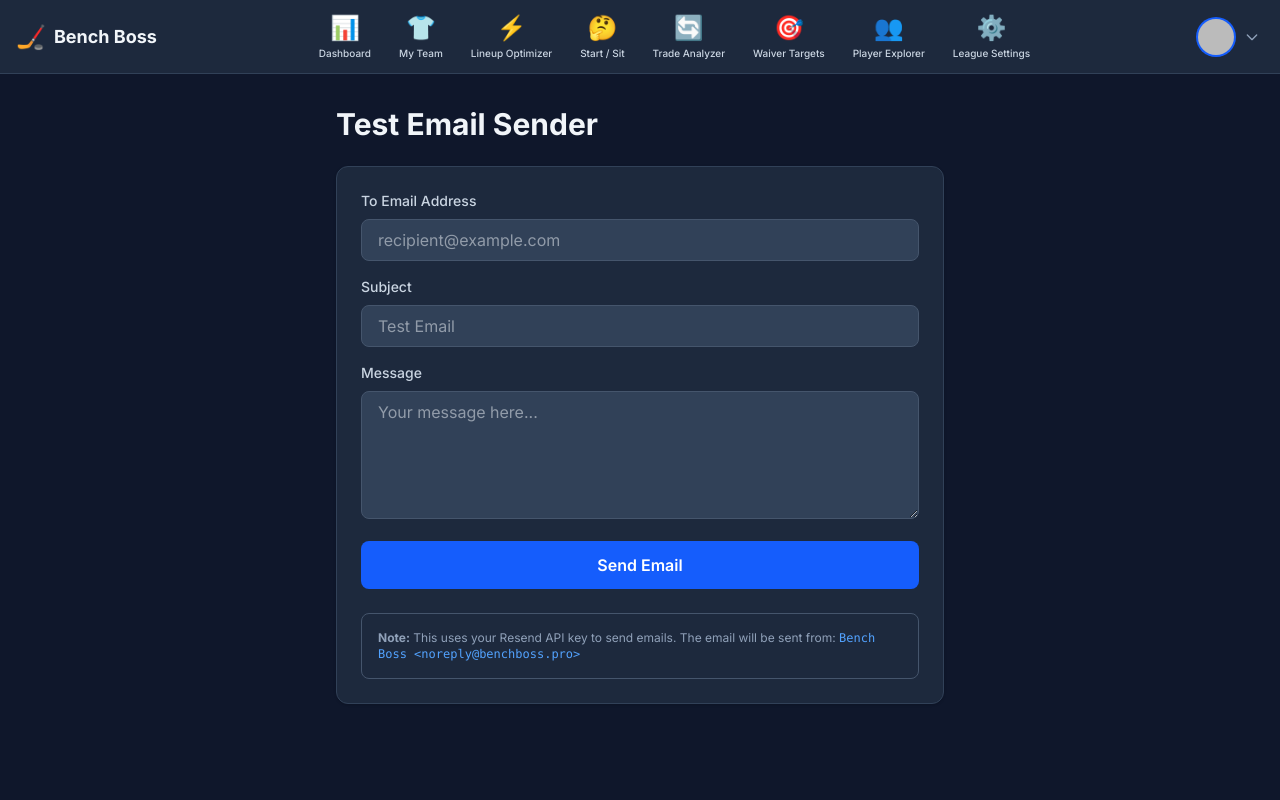
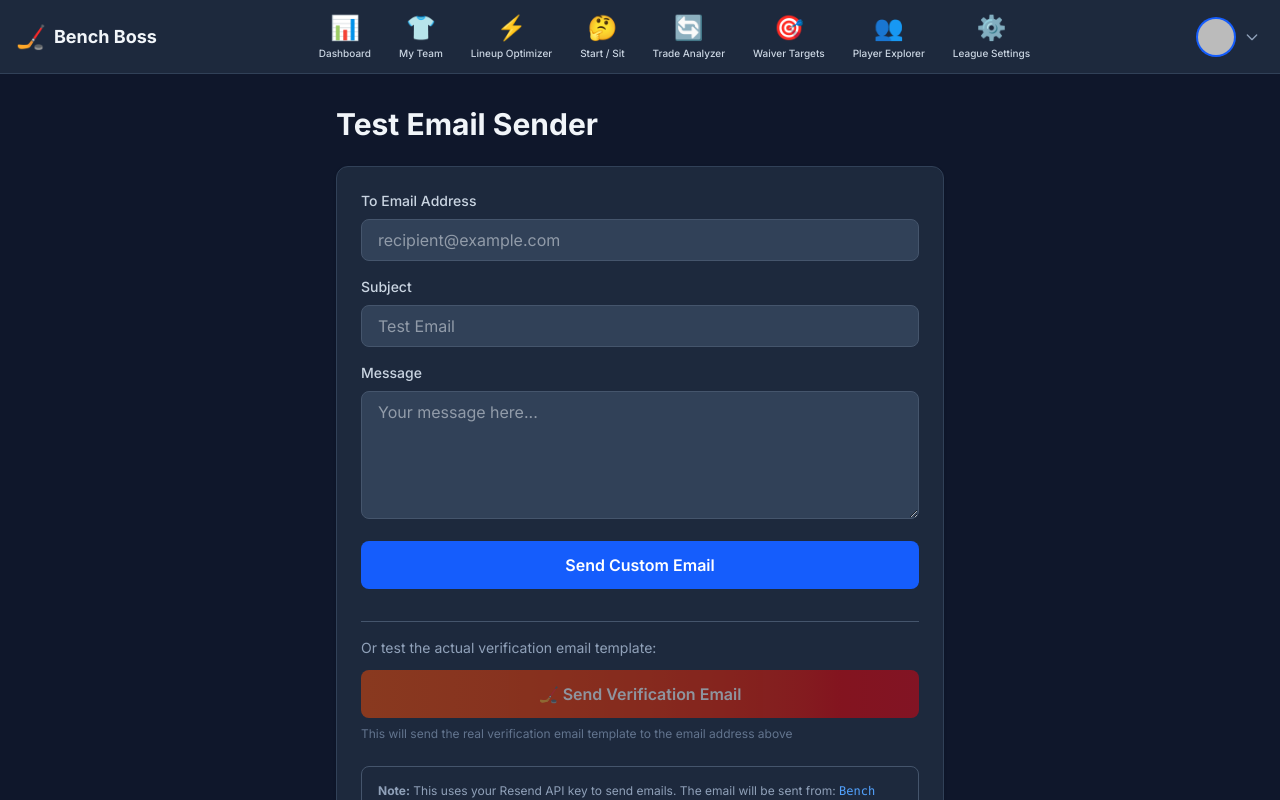
Before and after one commit to jimbox337/bench-boss, a Next.js app: page /test-email in a window 1280 px wide. Built offline with nearby package versions, Linux system fonts and the light colour scheme; no server answers; sample sign-in values are in the browser's storage.

Commit message:
Add email debugging tools and test verification endpoint

```diff
--- /dev/null
+++ b/app/api/test-verification-email/route.ts
@@ -0,0 +1,54 @@
+import { NextRequest, NextResponse } from 'next/server';
+import { getServerSession } from 'next-auth';
+import { authOptions } from '@/lib/auth';
+import { sendVerificationEmail, generateToken } from '@/lib/email';
+
+export async function POST(request: NextRequest) {
+  try {
+    const session = await getServerSession(authOptions);
+
+    if (!session?.user) {
+      return NextResponse.json(
+        { success: false, error: 'Unauthorized' },
+        { status: 401 }
+      );
+    }
+
+    const body = await request.json();
+    const { email } = body;
+
+    if (!email) {
+      return NextResponse.json(
+        { success: false, error: 'Email is required' },
+        { status: 400 }
+      );
+    }
+
+    // Generate a test token
+    const testToken = generateToken();
+
+    // Send the verification email
+    console.log(`📧 Attempting to send verification email to: ${email}`);
+    const success = await sendVerificationEmail(email, session.user.name || 'Test User', testToken);
+
+    if (success) {
+      console.log(`✅ Verification email sent successfully to: ${email}`);
+      return NextResponse.json({
+        success: true,
+        message: 'Verification email sent successfully',
+      });
+    } else {
+      console.error(`❌ Failed to send verification email to: ${email}`);
+      return NextResponse.json(
+        { success: false, error: 'Failed to send verification email' },
+        { status: 500 }
+      );
+    }
+  } catch (error) {
+    console.error('Error in test-verification-email API:', error);
+    return NextResponse.json(
+      { success: false, error: 'Internal server error' },
+      { status: 500 }
+    );
+  }
+}
--- a/app/test-email/page.tsx
+++ b/app/test-email/page.tsx
@@ -8,6 +8,38 @@
   const [message, setMessage] = useState('');
   const [isLoading, setIsLoading] = useState(false);
   const [result, setResult] = useState('');
+
+  const handleTestVerification = async () => {
+    if (!to) {
+      setResult('❌ Please enter an email address');
+      return;
+    }
+
+    setIsLoading(true);
+    setResult('');
+
+    try {
+      console.log('📧 Sending verification email to:', to);
+      const response = await fetch('/api/test-verification-email', {
+        method: 'POST',
+        headers: { 'Content-Type': 'application/json' },
+        body: JSON.stringify({ email: to }),
+      });
+
+      const data = await response.json();
+
+      if (data.success) {
+        setResult(`✅ Verification email sent successfully to ${to}! Check your inbox.`);
+      } else {
+        setResult(`❌ Error: ${data.error}`);
+      }
+    } catch (error) {
+      console.error('Error sending verification email:', error);
+      setResult(`❌ Error: ${error instanceof Error ? error.message : 'Unknown error'}`);
+    } finally {
+      setIsLoading(false);
+    }
+  };
 
   const handleSend = async (e: React.FormEvent) => {
     e.preventDefault();
@@ -233,8 +265,26 @@
             disabled={isLoading}
             className="w-full bg-blue-600 text-white py-3 rounded-lg font-semibold hover:bg-blue-700 transition-colors disabled:opacity-50 disabled:cursor-not-allowed"
           >
-            {isLoading ? 'Sending...' : 'Send Email'}
+            {isLoading ? 'Sending...' : 'Send Custom Email'}
           </button>
+
+          {/* Test Verification Email Button */}
+          <div className="mt-4 pt-4 border-t border-slate-600">
+            <p className="text-sm text-slate-400 mb-3">
+              Or test the actual verification email template:
+            </p>
+            <button
+              type="button"
+              onClick={handleTestVerification}
+              disabled={isLoading || !to}
+              className="w-full bg-gradient-to-r from-orange-600 to-red-600 hover:from-orange-700 hover:to-red-700 text-white py-3 rounded-lg font-semibold transition-all disabled:opacity-50 disabled:cursor-not-allowed"
+            >
+              {isLoading ? 'Sending...' : '🏒 Send Verification Email'}
+            </button>
+            <p className="text-xs text-slate-500 mt-2">
+              This will send the real verification email template to the email address above
+            </p>
+          </div>
         </form>
 
         <div className="mt-6 p-4 bg-slate-750 rounded-lg border border-slate-600">
--- a/lib/email.ts
+++ b/lib/email.ts
@@ -17,6 +17,11 @@
   try {
     // If Resend is configured, use the SDK
     if (resend) {
+      console.log('📧 Sending email via Resend SDK...');
+      console.log('  To:', to);
+      console.log('  Subject:', subject);
+      console.log('  From:', process.env.EMAIL_FROM || 'Bench Boss <noreply@benchboss.pro>');
+
       const { data, error } = await resend.emails.send({
         from: process.env.EMAIL_FROM || 'Bench Boss <noreply@benchboss.pro>',
         to,
@@ -25,23 +30,24 @@
       });
 
       if (error) {
-        console.error('Failed to send email:', error);
+        console.error('❌ Resend API Error:', error);
         return false;
       }
 
-      console.log('✅ Email sent successfully:', data);
+      console.log('✅ Email sent successfully! Email ID:', data?.id);
       return true;
+    } else {
+      console.error('❌ Resend SDK not initialized - RESEND_API_KEY is missing from environment variables');
     }
 
     // If no email service is configured, log to console (development mode)
     console.log('📧 Email would be sent in production:');
     console.log('To:', to);
     console.log('Subject:', subject);
-    console.log('HTML:', html);
 
-    return true;
+    return false;
   } catch (error) {
-    console.error('Error sending email:', error);
+    console.error('❌ Error sending email:', error);
     return false;
   }
 }
```
